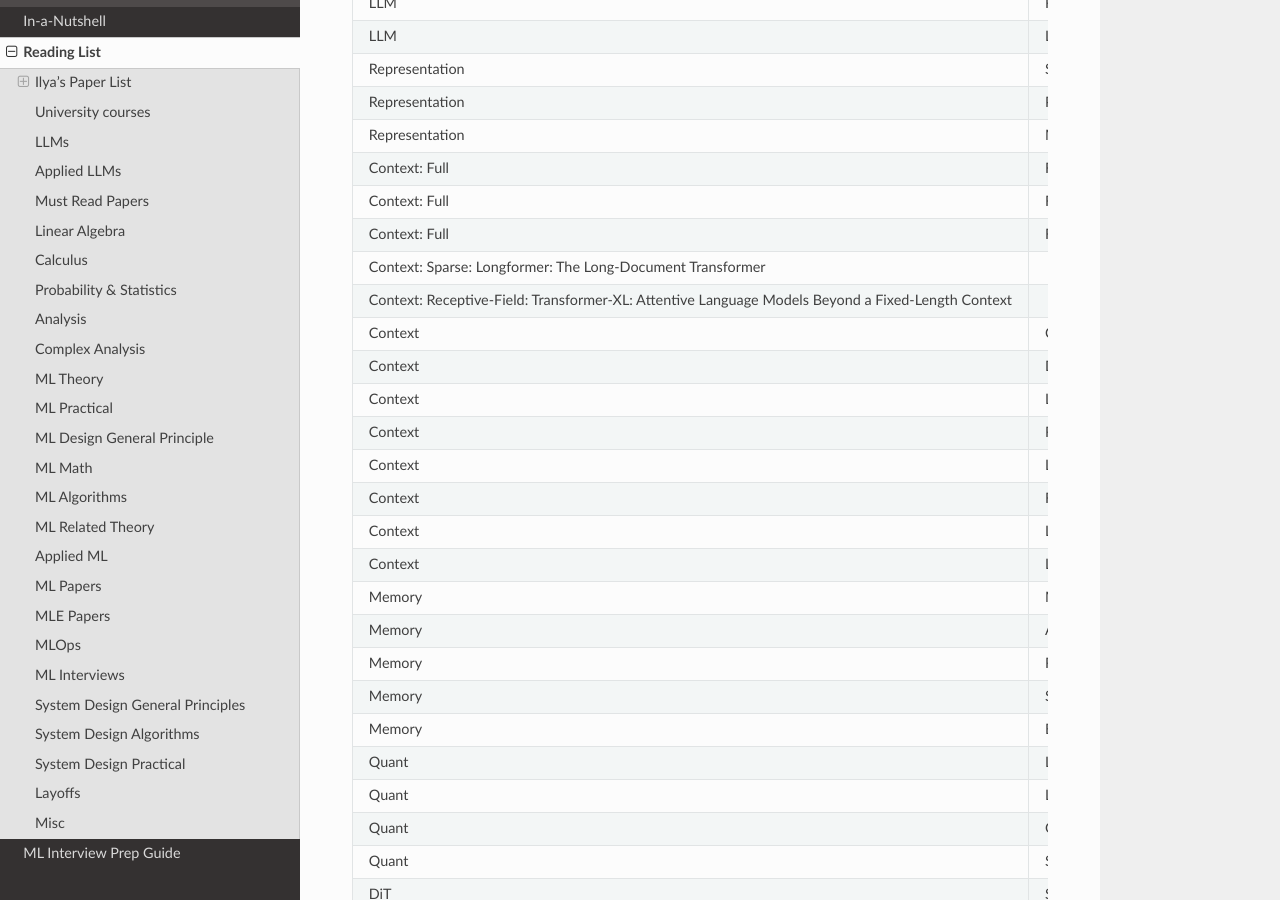
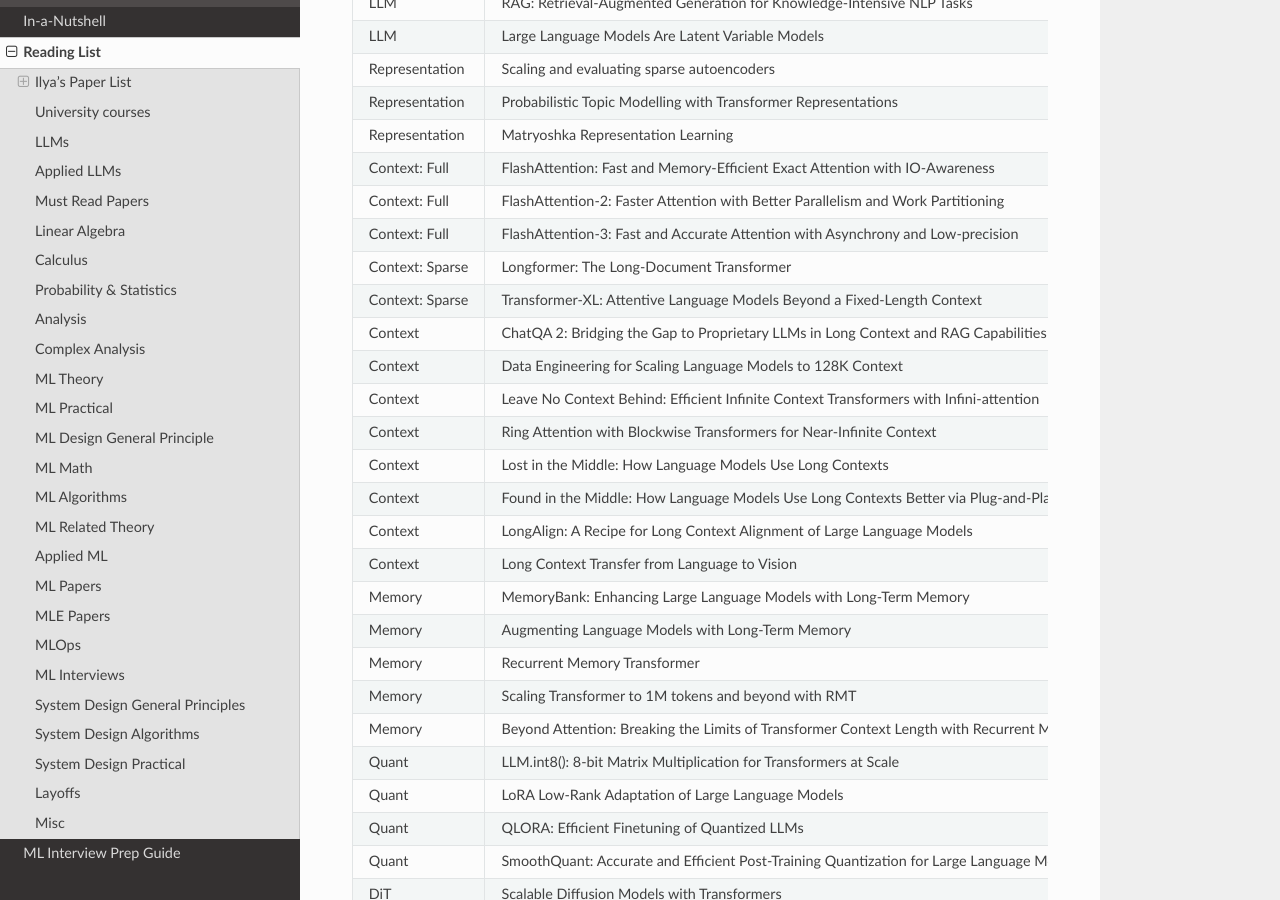
Before and after one commit to uselesstechjunks/leetcode, a Sphinx documentation site: the page built from docs/source/readlist.rst, in a window 1280 px wide and 900 px high, scrolled down 4305 px. Built offline with Sphinx 7.4.7 and the Read the Docs theme 2.0.0, drawn with Linux system fonts in a browser that asks for light colours.

Commit message:
Update readlist.rst (#283)

```diff
--- a/docs/source/readlist.rst
+++ b/docs/source/readlist.rst
@@ -167,8 +167,8 @@ Must Read Papers
 		Context: Full, FlashAttention: Fast and Memory-Efficient Exact Attention with IO-Awareness
 		Context: Full, FlashAttention-2: Faster Attention with Better Parallelism and Work Partitioning
 		Context: Full, FlashAttention-3: Fast and Accurate Attention with Asynchrony and Low-precision
-		Context: Sparse: Longformer: The Long-Document Transformer
-		Context: Receptive-Field: Transformer-XL: Attentive Language Models Beyond a Fixed-Length Context
+		Context: Sparse, Longformer: The Long-Document Transformer
+		Context: Sparse, Transformer-XL: Attentive Language Models Beyond a Fixed-Length Context
 		Context, ChatQA 2: Bridging the Gap to Proprietary LLMs in Long Context and RAG Capabilities
 		Context, Data Engineering for Scaling Language Models to 128K Context
 		Context, Leave No Context Behind: Efficient Infinite Context Transformers with Infini-attention
```
